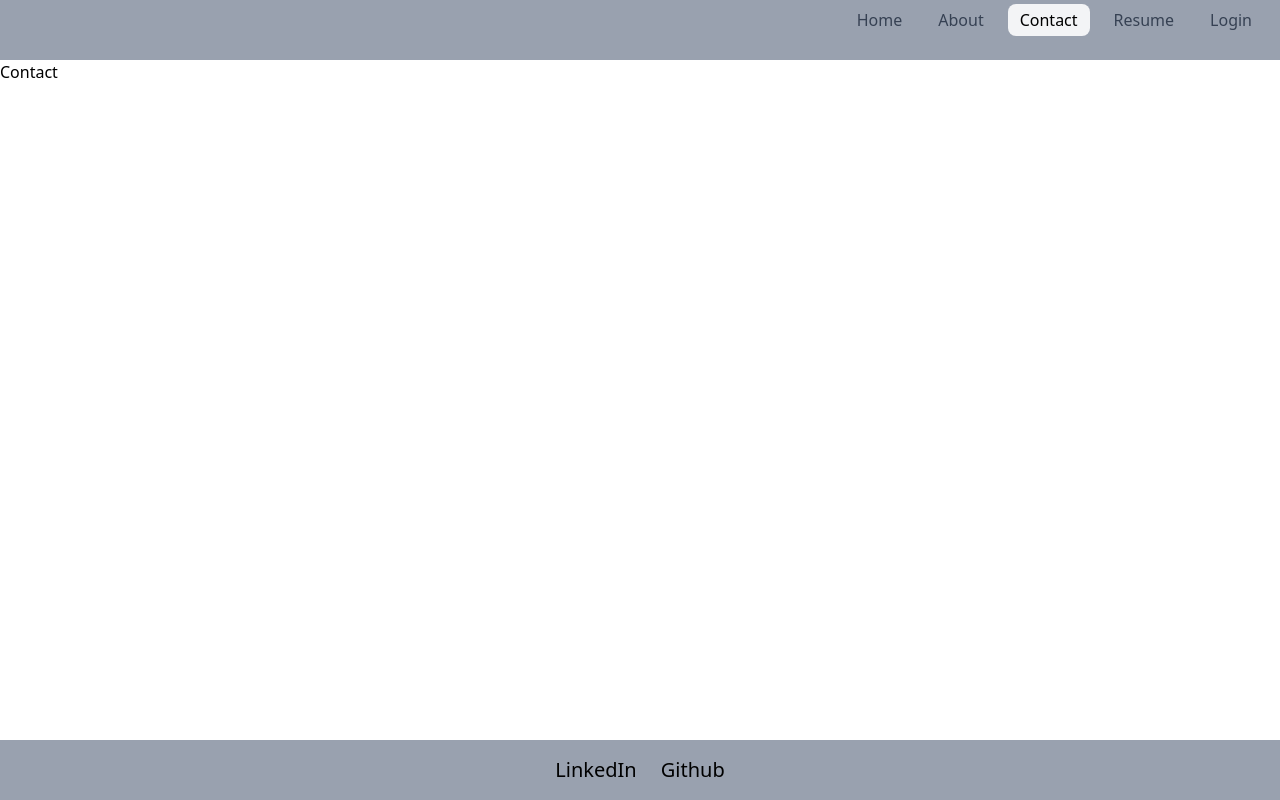
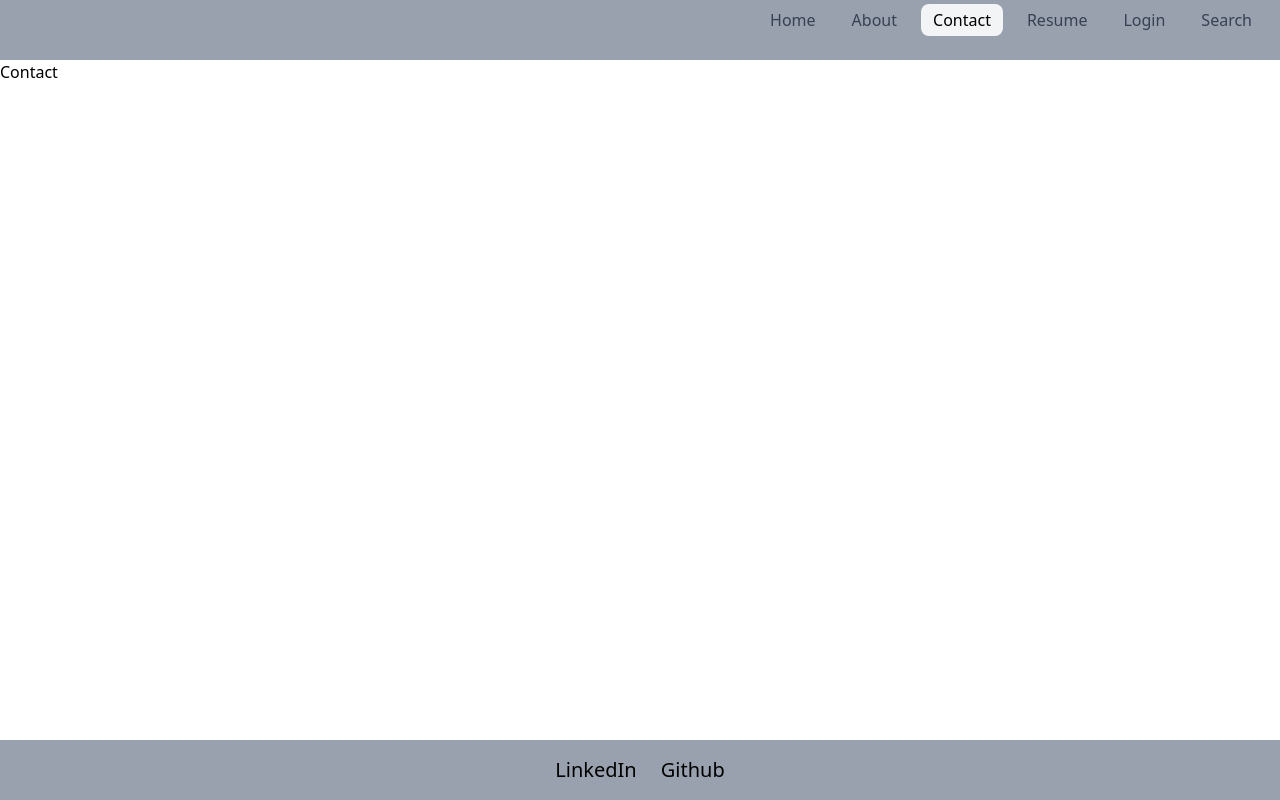
Before and after one commit to Vedant2802/Portfolio, a React (Vite) app in the folder my_portfolio/: page /contact in a window 1280 px wide. Built offline with nearby package versions, Linux system fonts and the light colour scheme; no server answers.

Commit message:
open ai api integration

```diff
--- a/my_portfolio/package.json
+++ b/my_portfolio/package.json
@@ -13,6 +13,7 @@
     "@reduxjs/toolkit": "^2.8.2",
     "@tailwindcss/vite": "^4.1.10",
     "firebase": "^11.10.0",
+    "openai": "^5.9.0",
     "react": "^19.1.0",
     "react-dom": "^19.1.0",
     "react-redux": "^9.2.0",
--- /dev/null
+++ b/my_portfolio/src/api/openAi.js
@@ -0,0 +1,9 @@
+import OpenAI from "openai";
+import { OPEN_API_KEY } from "../constants/config";
+
+const openai = new OpenAI({
+  apiKey: OPEN_API_KEY,
+  dangerouslyAllowBrowser: true,
+});
+
+export default openai;
--- a/my_portfolio/src/components/Header.jsx
+++ b/my_portfolio/src/components/Header.jsx
@@ -5,7 +5,7 @@ import Login from "../pages/Login";
 
 export const Header = () => {
   const {
-    header: { contact, about, home, resume, login },
+    header: { contact, about, home, resume, login, search },
   } = staticText;
   return (
     <header id="header" className="h-15 bg-gray-400">
@@ -70,6 +70,18 @@ export const Header = () => {
         >
           {login}
         </NavLink>
+        <NavLink
+          to="/search"
+          className={({ isActive }) =>
+            `px-3 py-1 rounded-lg transition-colors mt-1 ${
+              isActive
+                ? " bg-gray-100"
+                : "text-gray-700 hover:text-gray-900 hover:bg-gray-300"
+            }`
+          }
+        >
+          {search}
+        </NavLink>
       </nav>
     </header>
   );
--- a/my_portfolio/src/constants/config.js
+++ b/my_portfolio/src/constants/config.js
@@ -2,6 +2,7 @@
 export const config = {
   LINKEDIN_URL: import.meta.env.VITE_LINKEDIN_URL,
   GITHUB_URL: import.meta.env.VITE_GITHUB_URL,
+  OPEN_API: import.meta.env.VITE_OPEN_AI_KEY,
   // Add other environment variables here
   // VITE_API_URL: import.meta.env.VITE_API_URL,
   // VITE_APP_NAME: import.meta.env.VITE_APP_NAME,
@@ -10,3 +11,4 @@ export const config = {
 // You can also export individual variables for easier access
 export const LINKEDIN_URL = config.LINKEDIN_URL;
 export const GITHUB_URL = config.GITHUB_URL;
+export const OPEN_API_KEY = config.OPEN_API;
--- a/my_portfolio/src/constants/constants.js
+++ b/my_portfolio/src/constants/constants.js
@@ -15,6 +15,7 @@ export const staticText = {
     home: "Home",
     resume: "Resume",
     login: "Login",
+    search: "Search",
   },
 };
 
--- /dev/null
+++ b/my_portfolio/src/pages/Search.jsx
@@ -0,0 +1,33 @@
+import React, { useRef, useState } from "react";
+import { handleSearch } from "../utils/search";
+
+function Search() {
+  const inputRef = useRef(null);
+
+  const getSearchResult = () => {
+    const query = inputRef.current.value;
+    handleSearch(query)
+      .then((data) => console.log(data))
+      .catch((error) => console.log(error));
+  };
+  return (
+    <div className="flex justify-center flex-row">
+      <input
+        type="text"
+        name="input"
+        id="input"
+        className="h-10 w-md rounded-lg border border-b-black"
+        placeholder="Search"
+        ref={inputRef}
+      />
+      <button
+        className="h-10 ml-2.5 border border-black rounded-lg w-24 cursor-pointer"
+        onClick={getSearchResult}
+      >
+        Search
+      </button>
+    </div>
+  );
+}
+
+export default Search;
--- a/my_portfolio/src/routing/routes.jsx
+++ b/my_portfolio/src/routing/routes.jsx
@@ -10,6 +10,7 @@ import About from "../pages/About";
 import Contact from "../pages/Contact";
 import Resume from "../pages/Resume";
 import Login from "../pages/Login";
+import Search from "../pages/Search";
 
 // Original commented out code
 // const router = createBrowserRouter([
@@ -44,6 +45,7 @@ const router = createBrowserRouter(
       <Route path="contact" element={<Contact />} />
       <Route path="resume" element={<Resume />} />
       <Route path="login" element={<Login />} />
+      <Route path="search" element={<Search />} />
     </Route>
   )
 );
--- /dev/null
+++ b/my_portfolio/src/utils/search.js
@@ -0,0 +1,9 @@
+import openai from "../api/openAi";
+
+export const handleSearch = async (query) => {
+  const gptResults = await openai.chat.completions.create({
+    messages: [{ role: "user", content: query }],
+    model: "gpt-3.5-turbo",
+  });
+  return gptResults;
+};
```
Also changed, not shown: 1 other file (tests, documents, lock files or other folders).
